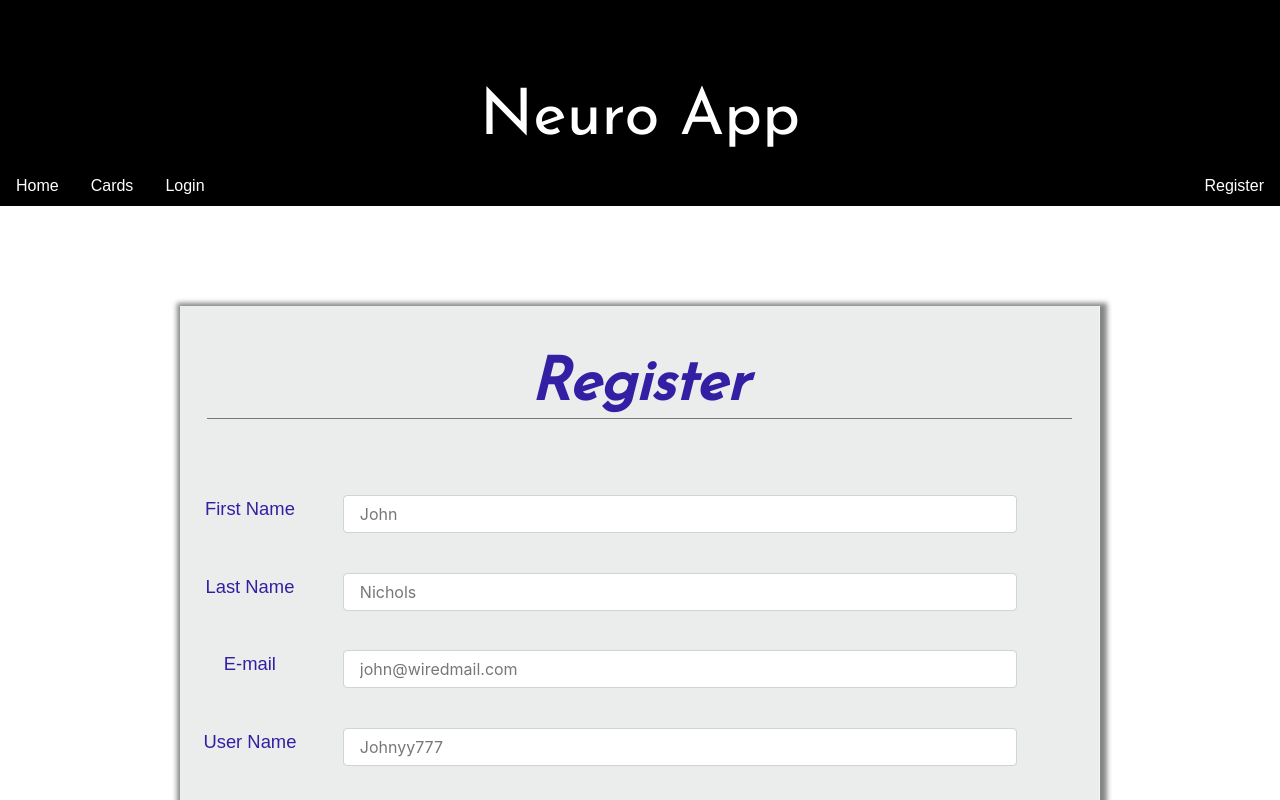
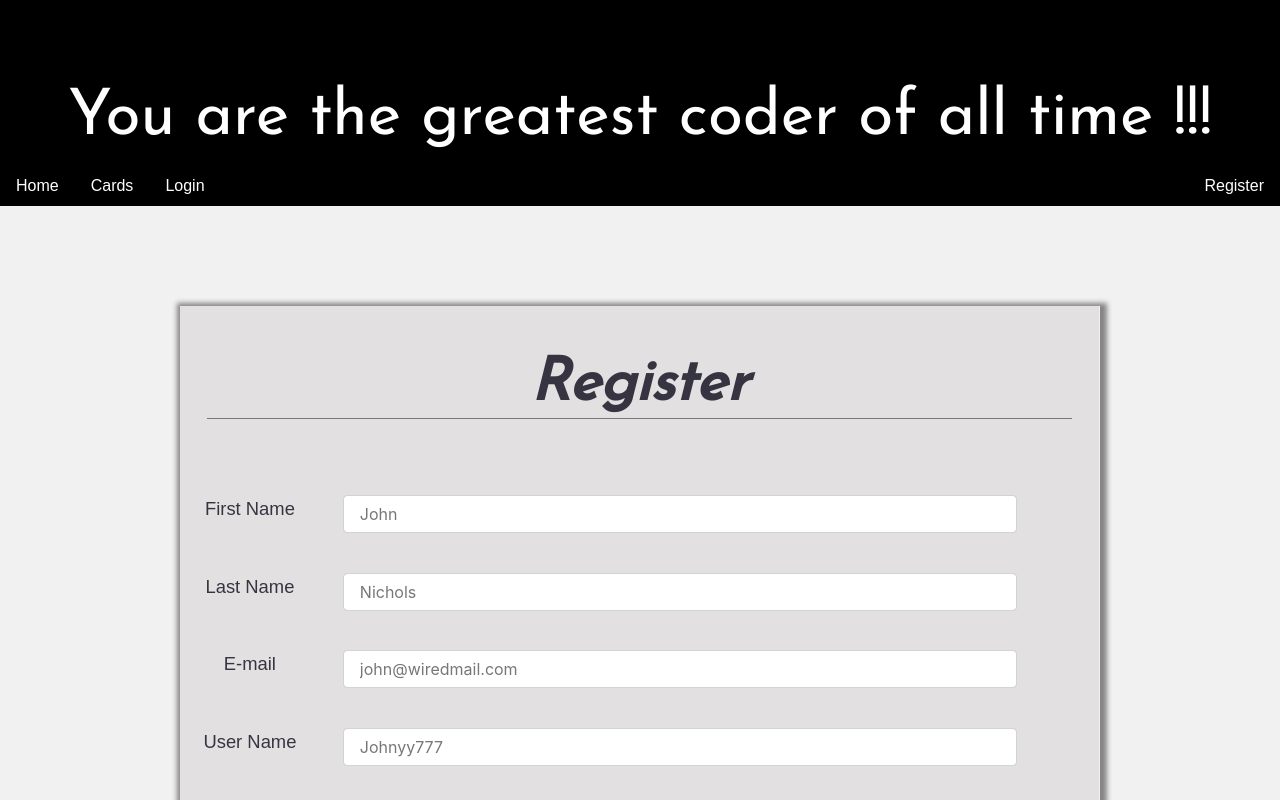
Before and after one commit to iQuixotic/brain-structure, a React (Create React App) app in the folder client/: page /register in a window 1280 px wide. Shown: the top 800 px of the page. Built offline with nearby package versions, Linux system fonts and the light colour scheme; a web font is replaced by a local one.

Commit message:
added backdrop to main page

```diff
--- a/client/src/Uni.css
+++ b/client/src/Uni.css
@@ -3,6 +3,10 @@
 //--------------------------------------------------------------------------------------------------------------//
 
 /* REUSABLE UNIVERSAL CSS */
+
+body {
+  background: rgb(241, 241, 241);
+}
 
     /* CLASSES */
 .App {
--- a/client/src/components/Card/BackDrop.js
+++ b/client/src/components/Card/BackDrop.js
@@ -1,11 +1,17 @@
 import React from "react";
-import './style.css'
+import {Card} from "./Z-index";
+import {Jumbotron} from "../Jumbotron/Z-index";
+import './style.css';
 
 // a backDrop for the brain
-const BackDrop = ({children}) => {
+const BackDrop = (props) => {
     return(
-    <div id="BackDropCrd" className="card-body my-card">
-        {children}
+    <div id="BackDropCrd">
+        <Card>
+            <Jumbotron>
+                {props.children}
+            </Jumbotron>
+        </Card>
     </div>
     );
 }
--- a/client/src/components/Card/InputCard.js
+++ b/client/src/components/Card/InputCard.js
@@ -1,7 +1,6 @@
 import React, { Component } from 'react';
 import Card from './Card';
-import {Plus} from '../Symbols/Z-index';
-import {Row, Col, Wrap} from '../Grid/Z-index';
+import {Row} from '../Grid/Z-index';
 import './style.css';
 import '../../Uni.css';
 
--- a/client/src/components/Card/Z-index.js
+++ b/client/src/components/Card/Z-index.js
@@ -1,9 +1,10 @@
 
 
-export { default as BackDrop } from "./BackDrop";
-
+// dumb components
 export { default as CardSpace } from "./CardSpace";
 
 export { default as Card } from "./Card";
 
 export { default as InputCard } from "./InputCard";
+
+export { default as BackDrop } from "./BackDrop";
--- a/client/src/components/Card/style.css
+++ b/client/src/components/Card/style.css
@@ -62,37 +62,22 @@
 .input-field {
     width: 100%
 }
-/*
-.my-card {
-     background: rgb(105, 110, 116);
-    color: white;
-     border-width: 2px 2px 4px 3px;
-    border-style: solid;
-    border-color: rgba(255, 255, 255, 0.568);
-     padding: 50px;
-} */
 
 .my-card {
-    background: rgb(235, 236, 236);
-     /* rgb(134, 133, 133); */
-    /* background: rgb(66, 66, 66); */
-    color: rgb(51, 31, 163);
-    /* color: limegreen; */
+    background: rgb(226, 224, 224);
+    color: rgb(55, 52, 66);
     border-width: 0 1px 1px 0;
     border-style: solid;
     border-color: rgba(255, 255, 255, 0.568);
     padding: 7px 7px 60px 7px;
-    -moz-box-shadow:    3px 3px 5px 6px  rgb(106, 80, 255);
-    -webkit-box-shadow: 3px 3px 5px 6px  rgb(207, 207, 207);
+    -moz-box-shadow:    3px 3px 5px 6px   rgb(134, 133, 134);
+    -webkit-box-shadow: 3px 3px 5px 6px   rgb(134, 133, 134);
     box-shadow:         2px 2px 5px 5px  rgb(134, 133, 134);
-    /* -moz-box-shadow:    3px 3px 5px 6px  rgb(112, 111, 111);
-    -webkit-box-shadow: 3px 3px 5px 6px  rgb(112, 111, 111);
-    box-shadow:         3px 3px 5px 6px  rgb(112, 111, 111); */
-    transition: box-shadow 0.3s ease-in-out;
+    transition: box-shadow 0.5s ease-in-out;
 }
 
 .my-card:hover {
-    transition: box-shadow 0.4s ease-in-out;
+    transition: box-shadow 0.6s ease-in-out;
     -moz-box-shadow:    3px 3px  rgb(112, 111, 111);
     -webkit-box-shadow: 3px 3px  rgb(112, 111, 111);
     box-shadow:         3px 3px  rgb(112, 111, 111);
--- a/client/src/components/Nav/Nav.js
+++ b/client/src/components/Nav/Nav.js
@@ -1,36 +1,17 @@
 import React, {Component} from "react";
-import {withRouter, Link, Switch} from 'react-router-dom';
+import {withRouter, Link} from 'react-router-dom';
 import {Wrap} from '../Grid/Z-index';
 import {Jumbotron} from '../Jumbotron/Z-index';
 import './style.css';
 
 
 
-class Navbar extends Component {
-  constructor(props) {
-    super(props);
-  }
-state = {
-}
-
-
-componentDidUpdate(prevProps) {
-  // if (this.props.location !== prevProps.location) {
-    this.onRouteChanged();
-  // }
-}
-
-onRouteChanged() {
-  console.log("ROUTE CHANGED");
-}
-
-
-  render() {
+const Navbar =(props) => {
     return (
       <div>
       <Jumbotron id="topper">
         <Wrap cn="jumbo-moon">
-          Neuro App
+          {props.header}
         </Wrap>
       </Jumbotron>
 
@@ -70,7 +51,7 @@ onRouteChanged() {
   </Jumbotron>
   </div>
 
-    )
-  }
+  )
+
 }
 export default withRouter(Navbar);
--- a/client/src/pages/Login.js
+++ b/client/src/pages/Login.js
@@ -9,7 +9,7 @@ class LoginPage extends Component {
     return (
         <div id="LoginPage">
 
-        <Navbar />
+        <Navbar header="You Can do it" />
 
             <Container>
                 <Wrap cn="pad-vert cent">
--- a/client/src/pages/Main.js
+++ b/client/src/pages/Main.js
@@ -1,6 +1,6 @@
 import React, {Component} from 'react';
 import {Navbar, Footer} from '../components/Nav/Z-index';
-import {CardSpace, Card, InputCard} from '../components/Card/Z-index';
+import {CardSpace, Card, InputCard, BackDrop} from '../components/Card/Z-index';
 import {Wrap, Container, Col, Row} from '../components/Grid/Z-index';
 import './Pages.css';
 
@@ -9,8 +9,22 @@ class MainPage extends Component {
     return (
         <div id="MainPage">
 
-        <Navbar />
-            {/* <Container> */}
+            <Navbar header="I Believe"/>
+
+            <Row id="main-bd-row">
+                <Col id="" size="md-2">
+                    <Card />
+                </Col>
+                <Col size="md-8">
+                    <BackDrop />
+                </Col>
+                <Col size="md-2">
+                    <Card />
+                </Col>
+            </Row>
+
+
+
             <Row id="index-card-row">
                 <Col id="input-col" size="md-3">
                     <InputCard />
--- a/client/src/pages/Pages.css
+++ b/client/src/pages/Pages.css
@@ -6,6 +6,11 @@
     /* ID's */
 #index-card-row {
     margin: 20px 0 0 0;
+}
+
+#main-bd-row {
+    margin: 15px 0 0 0;
+    padding: 10px;
 }
     /* CLASSES */
 .cent {
--- a/client/src/pages/Redirect.js
+++ b/client/src/pages/Redirect.js
@@ -18,7 +18,7 @@ class Redirect extends Component {
         <p className="App-intro">
           To get started, edit <code>src/App.js</code> and save to reload.
         </p> */}
-        <Navbar />
+        <Navbar header="You are amazing !!"/>
         <Container>
 
         <Row>
--- a/client/src/pages/Register.js
+++ b/client/src/pages/Register.js
@@ -11,7 +11,7 @@ class RegisterPage extends Component {
   render() {
     return (
     <div className="RegisterPage">
-        <Navbar />
+        <Navbar header="You are the greatest coder of all time !!!"/>
             <Container>
                 <Wrap cn="pad-vert cent">
                     <Row>
```
